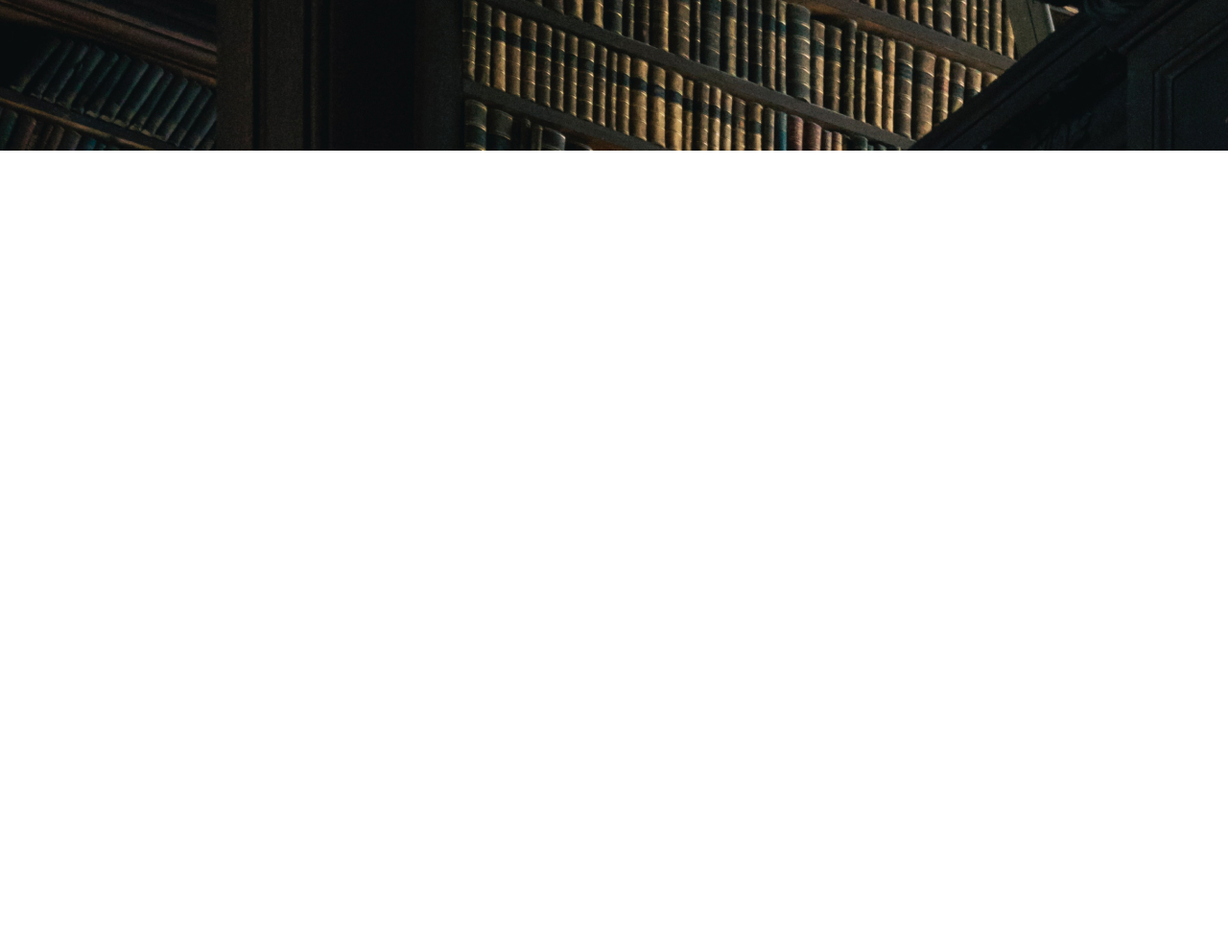
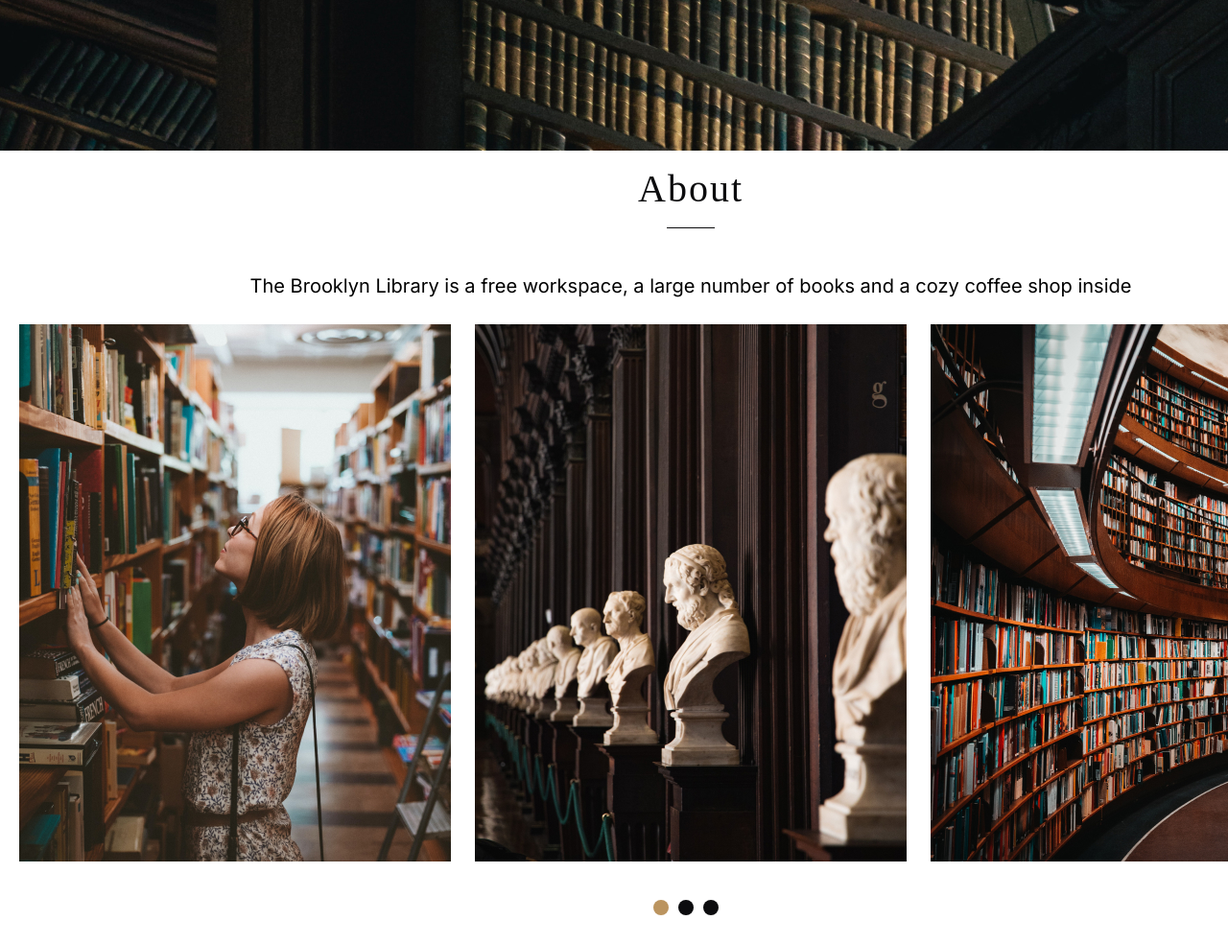
Before and after one commit to Elena-MyOne/sudoku, a website built with Vite: page library/index.html in a window 1280 px wide. Shown: the part 533-1517 px from the top of the page at 96% size. Before the commit the page ends 800 px from the top, so only its background shows below. Built offline with nearby package versions, Linux system fonts and the light colour scheme; files whose address does not match are found by name; a web font is replaced by a local one.

Commit message:
feat: add about section

```diff
--- a/library/index.html
+++ b/library/index.html
@@ -42,7 +42,31 @@
           </div>
         </section>
         <section class="about" id="about">
-          <h2></h2>
+          <div class="about__body container">
+            <h2 class="about__title title">About</h2>
+            <div class="about__line line"></div>
+            <div class="about__text">The Brooklyn Library is a free workspace, a large number of books and a cozy coffee shop inside</div>
+            <div class="about__slider slider">
+              <div class="slider__container">
+                <div class="slider__item"><img src="./src/assets/images/about/1.jpg" alt="A Woman choosing books on the bookshelf" /></div>
+                <div class="slider__item"><img src="./src/assets/images/about/2.jpg" alt="A hall with statues" /></div>
+                <div class="slider__item"><img src="./src/assets/images/about/3.jpg" alt="A wall with bookshelves" /></div>
+                <div class="slider__item" hidden><img src="./src/assets/images/about/4.jpg" alt="A wall with bookshelves and ladder" /></div>
+                <div class="slider__item" hidden><img src="./src/assets/images/about/5.jpg" alt="A Brooklyn Public Library roof stucco" /></div>
+              </div>
+              <div class="slider__pagination">
+                <div class="slider__dot">
+                  <span class="slider__span active"></span>
+                </div>
+                <div class="slider__dot">
+                  <span class="slider__span"></span>
+                </div>
+                <div class="slider__dot">
+                  <span class="slider__span"></span>
+                </div>
+              </div>
+            </div>
+          </div>
         </section>
         <section class="favorites" id="favorites">
           <h2></h2>
--- a/library/src/style.scss
+++ b/library/src/style.scss
@@ -47,3 +47,5 @@ body {
 
 @import '../styles/header.scss';
 @import '../styles/welcome.scss';
+@import '../styles/ui.scss';
+@import '../styles/about.scss';
--- /dev/null
+++ b/library/styles/about.scss
@@ -0,0 +1,57 @@
+.about {
+  &__body {
+    padding: 20px 0px;
+  }
+
+  &__title {
+  }
+
+  &__line {
+  }
+
+  &__text {
+    color: $mainTextColor;
+    text-align: center;
+    font-size: 20px;
+    line-height: 40px;
+    padding: 20px 0px;
+  }
+
+  &__slider {
+  }
+}
+
+.slider {
+  &__container {
+    display: flex;
+    justify-content: space-between;
+    align-items: center;
+    gap: 25px;
+  }
+
+  &__item {
+  }
+
+  &__pagination {
+    display: flex;
+    justify-content: center;
+    align-items: center;
+    margin-top: 40px;
+  }
+
+  &__dot {
+    width: 26px;
+    height: 26px;
+  }
+
+  &__span {
+    display: inline-block;
+    width: 16px;
+    height: 16px;
+    background-color: $titleColor;
+    border-radius: 50%;
+    &.active {
+      background-color: $buttonsColor;
+    }
+  }
+}
--- /dev/null
+++ b/library/styles/ui.scss
@@ -0,0 +1,16 @@
+.title {
+  color: $titleColor;
+  font-family: Forum;
+  font-size: 40px;
+  line-height: 40px;
+  letter-spacing: 2px;
+  text-transform: capitalize;
+  text-align: center;
+}
+
+.line {
+  width: 50px;
+  height: 1px;
+  background-color: $titleColor;
+  margin: 20px auto;
+}
```
Also changed, not shown: library/src/assets/images/about/1.jpg (added), library/src/assets/images/about/2.jpg (added), library/src/assets/images/about/3.jpg (added), library/src/assets/images/about/4.jpg (added), library/src/assets/images/about/5.jpg (added).
